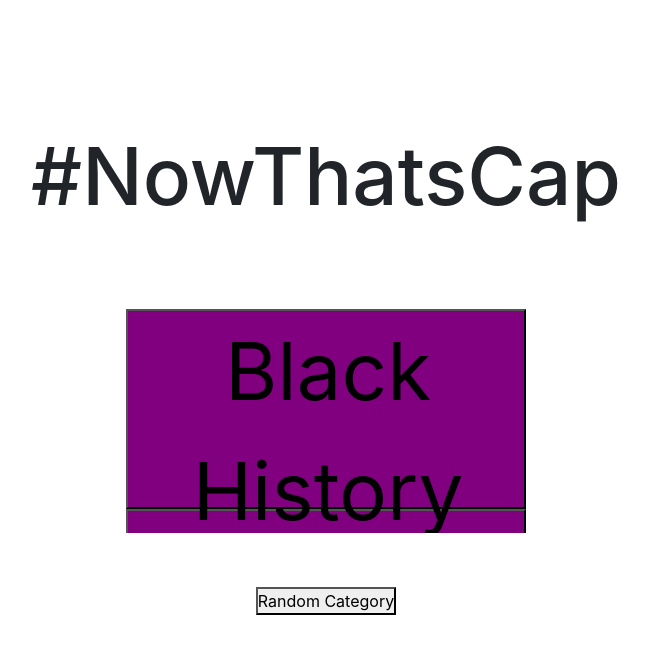
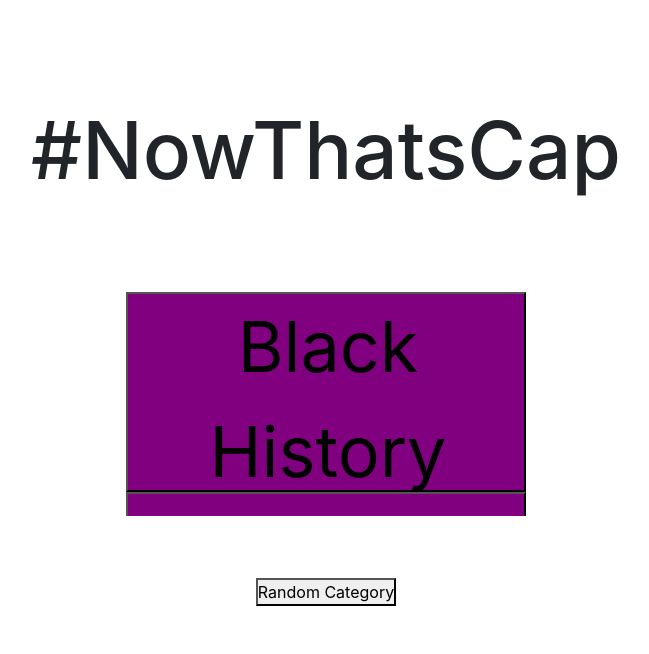
Before and after one commit to ashyamanning/now-thats-cap, a React (Create React App) app in the folder black-facts/: page /categories in a window 1280 px wide. Shown: the top 654 px of the page, without its empty margins (314-963 px from the left). Built offline with nearby package versions, Linux system fonts and the light colour scheme.

Commit message:
change font on categories

```diff
--- a/black-facts/src/features/CategoryPage/Css/categories.css
+++ b/black-facts/src/features/CategoryPage/Css/categories.css
@@ -31,5 +31,5 @@
     text-decoration: none;
     width: 400px;
     height: 200px;
-    font-size: 80px;
+    font-size: 70px;
 }
--- a/black-facts/src/features/CategoryPage/Css/categoryhome.css
+++ b/black-facts/src/features/CategoryPage/Css/categoryhome.css
@@ -16,7 +16,7 @@
     /* background-color: seagreen; */
     width: 100vw;
     height: 24vh;
-    margin-top: 10%;
+    margin-top: 8%;
     margin-bottom: -5%;
     justify-content: center;
     justify-self: center;
```
